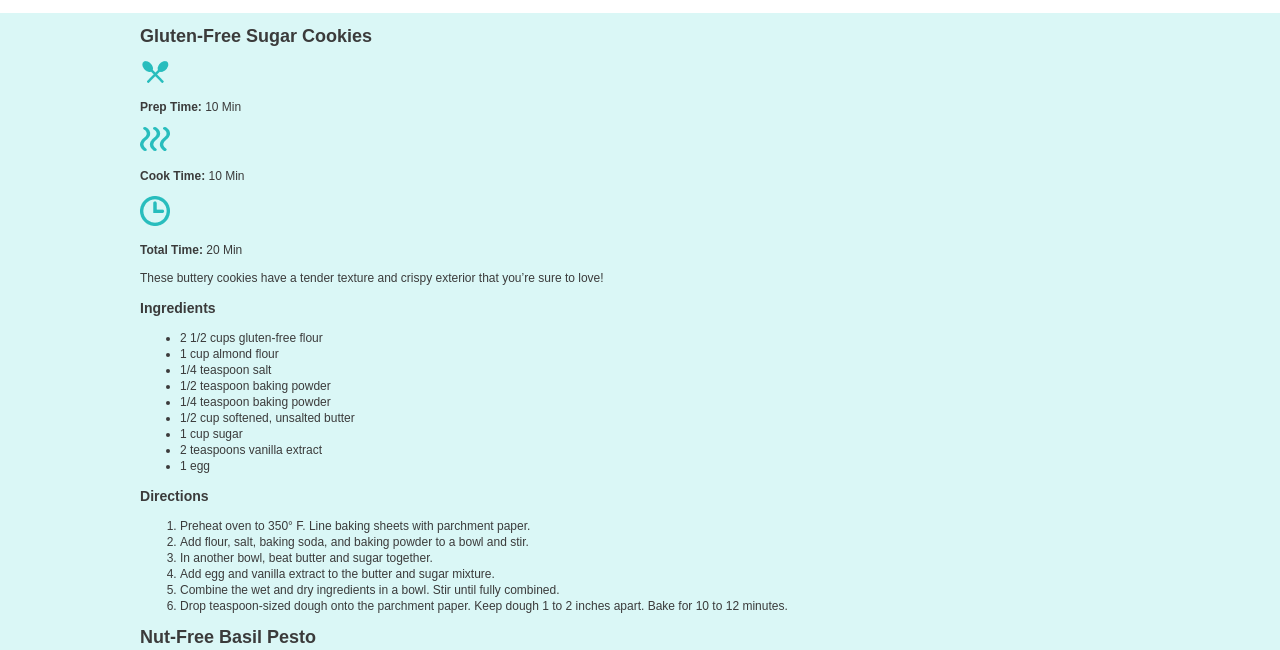
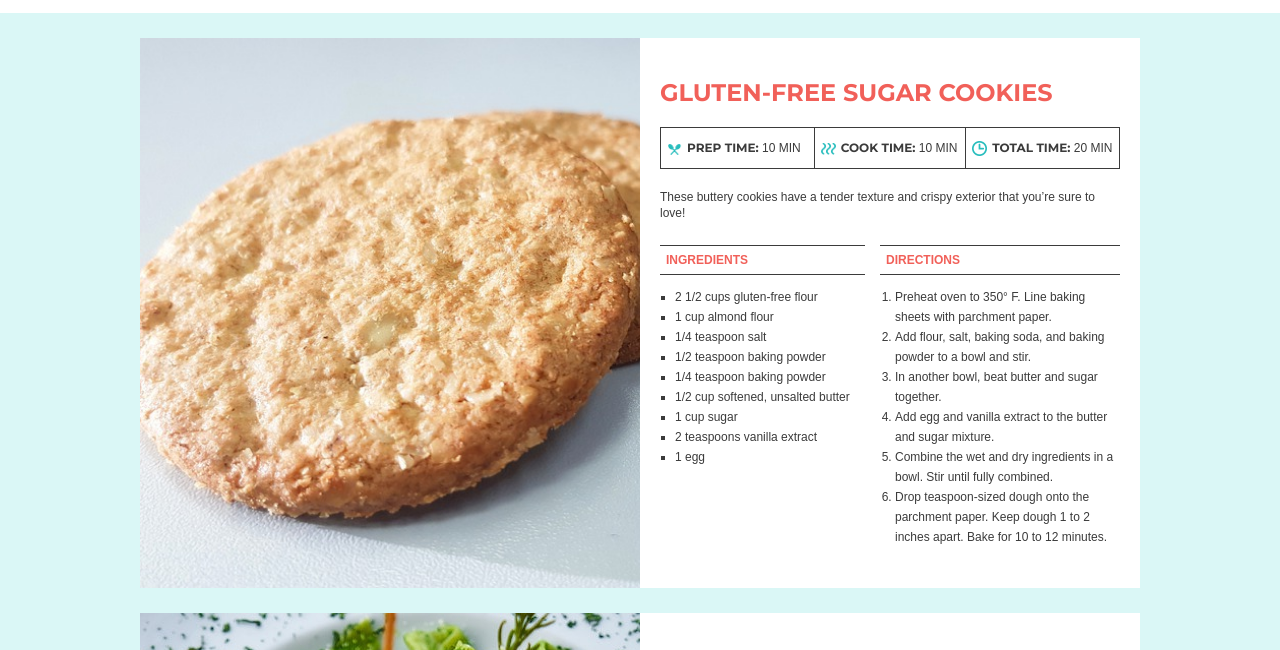
Before and after one commit to nbnulton/Recipe-Cards, a plain HTML site: page index.html in a window 1280 px wide. Shown: the part 115-765 px from the top of the page. Drawn offline with Linux system fonts and the light colour scheme.

Commit message:
Styled recipe cards, finished

```diff
--- a/css/style.css
+++ b/css/style.css
@@ -36,3 +36,126 @@ main{
     width:1000px;
     margin:0 auto;
 }
+
+/**RECIPE CARDS**/
+
+.card{
+    margin:25px 0px;
+    overflow:auto;
+}
+
+.image{
+    float:left;
+    width:500px;
+    height:550px;
+}
+
+.recipe{
+    width:500px;
+    height:550px;
+    float:left;
+    padding:20px;
+    background-color:#ffffff;
+    box-sizing:border-box;
+
+}
+
+#cookies .image{
+    background-image:url('../img/gluten-free-sugar-cookies.jpg');
+    background-size:cover;
+}
+
+#pesto .image{
+    background-image:url('../img/nut-free-pesto.jpg');
+    background-size:cover;
+}
+
+#salad .image{
+    background-image:url('../img/watermelon-salad.jpg');
+    background-size:cover;
+}
+
+.recipe h2{
+    color:#f16059;
+    font-size:24px;
+    font-family:'Montserrat', sans-serif;
+    font-weight:bold;
+    text-transform:uppercase;
+    line-height:29px;
+}
+
+.time{
+    margin-bottom:20px;
+    border-width:1px;
+    border-style:solid;
+    border-color:#3b3b3b;
+    overflow:auto;
+
+}
+
+.time div{
+    float:left;
+    padding-left:6px;
+    width:33.3333%;
+    text-transform:uppercase;
+    box-sizing:border-box;
+}
+
+.time .cook{
+    border-width: 0 1px;
+    border-style:solid;
+    border-color:#3b3b3b;
+}
+
+.time img{
+    width:15px;
+    height:auto;
+    margin-right:5px;
+    vertical-align:middle;
+}
+
+.time-details{
+    display:inline-block;
+}
+
+.time strong{
+    font-family:'Montserrat', sans-serif;
+}
+
+.columns{
+    overflow:auto;
+}
+
+.directions{
+    float:left;
+    width:240px;
+}
+
+.ingredients{
+    float:left;
+    width:205px;
+    margin-right:15px;
+}
+
+.recipe h3{
+    padding:6px;
+    border-top:solid;
+    border-bottom:solid;
+    border-color:#3b3b3b;
+    border-width:1px 0px;
+    font-size:12px;
+    font-weight:bold;
+    text-transform:uppercase;
+    color:#f16059;
+}
+
+.ingredients ul{
+    padding-left:15px;
+    line-height:20px;
+    list-style-type:square;
+}
+
+.directions ol{
+    padding-left:15px;
+    line-height:20px;
+}
```
